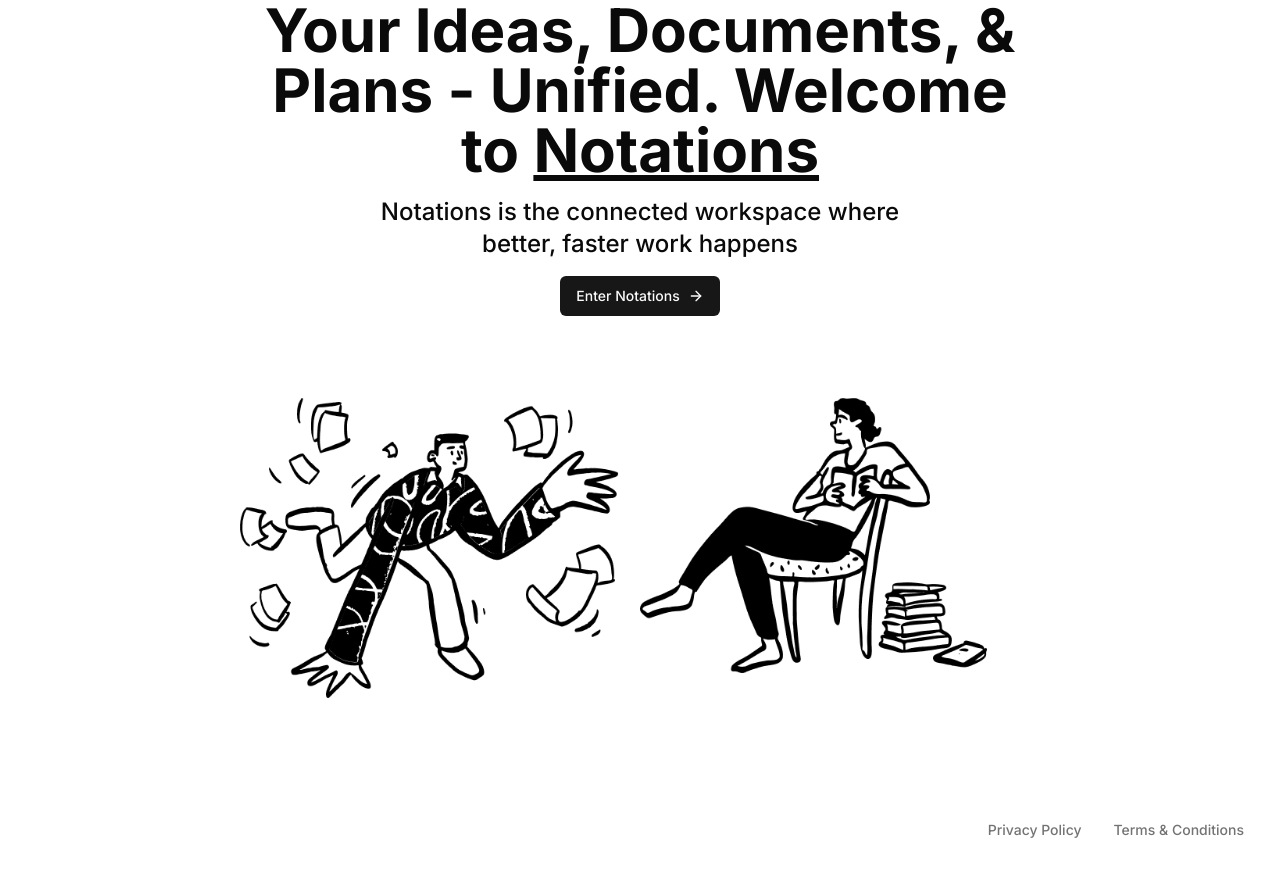
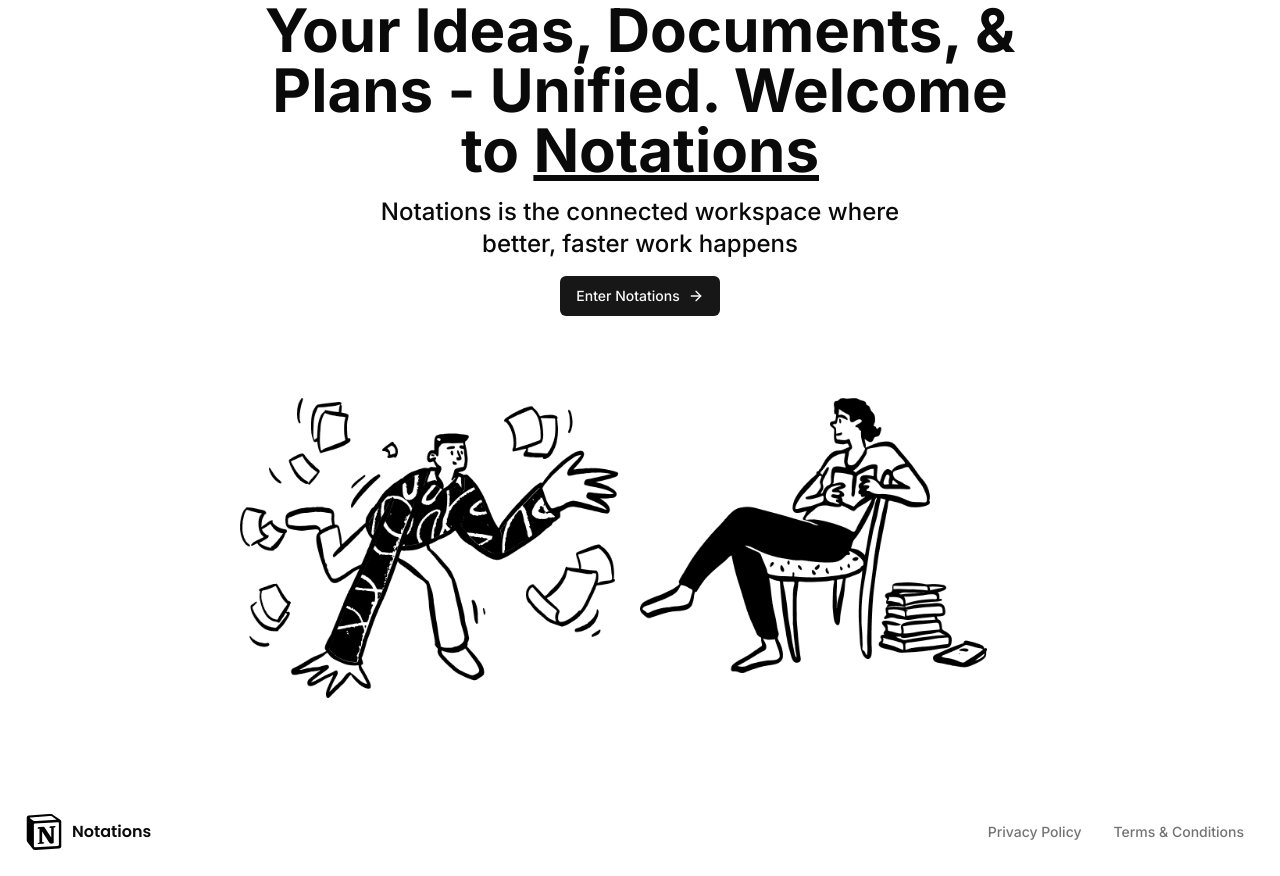
Before and after one commit to TaherM18/Notations, a Next.js app: page / in a window 1280 px wide. Built offline with nearby package versions, Linux system fonts and the light colour scheme.

Commit message:
created Logo component and used in Footer.

```diff
--- a/app/(marketing)/_components/footer.tsx
+++ b/app/(marketing)/_components/footer.tsx
@@ -1,9 +1,11 @@
 import Image from "next/image";
+import Logo from "./logo"
 import { Button } from "@/components/ui/button";
 
 const Footer = () => {
     return (
         <div className="flex items center w-full p-6 bg-background z-50">
+            <Logo/>
             <div className="md:ml-auto w-full justify-between md:justify-end flex items-center gap-x-2 text-muted-foreground">
                 <Button variant="ghost" size="sm">Privacy Policy</Button>
                 <Button variant="ghost" size="sm">Terms & Conditions</Button>
--- /dev/null
+++ b/app/(marketing)/_components/logo.tsx
@@ -0,0 +1,18 @@
+import Image from "next/image";
+import {Poppins} from "next/font/google";
+import {cn} from "@/lib/utils";
+
+const font = Poppins({
+    subsets: ["latin"],
+    weight: ["400", "600"]
+})
+
+const Logo = () => {
+    return (
+        <div className="hidden md:flex items-center gap-x-2">
+            <Image src="/logo.svg" height="40" width="40" alt="Logo"/>
+            <p className={cn("font-semibold", font.className)}>Notations</p>
+        </div>
+    );
+}
+export default Logo;
```
